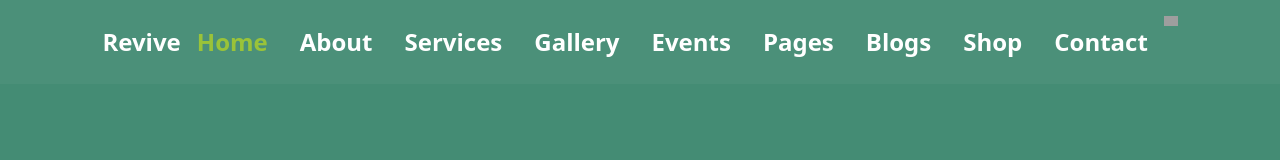
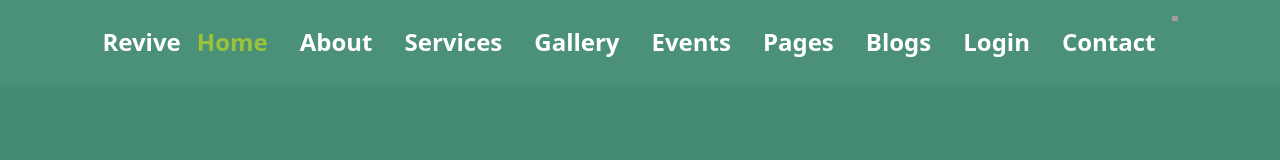
Before and after one commit to DevelopersZone06/revive-client, a React (Vite) app: page / in a window 1280 px wide. Shown: the top 160 px of the page. Built offline with nearby package versions, Linux system fonts and the light colour scheme; no server answers; grey boxes are pictures that could not be loaded.

Commit message:
added navbar change

```diff
--- a/src/Shared/Navbar/Navbar.jsx
+++ b/src/Shared/Navbar/Navbar.jsx
@@ -44,7 +44,7 @@ const Navbar = () => {
             <NavLink to="/blogs">Blogs</NavLink>
           </li>
           <li>
-            <NavLink to="/login">Shop</NavLink>
+            <NavLink to="/login">Login</NavLink>
           </li>
           <li>
             <NavLink to="/contact">Contact</NavLink>
```
